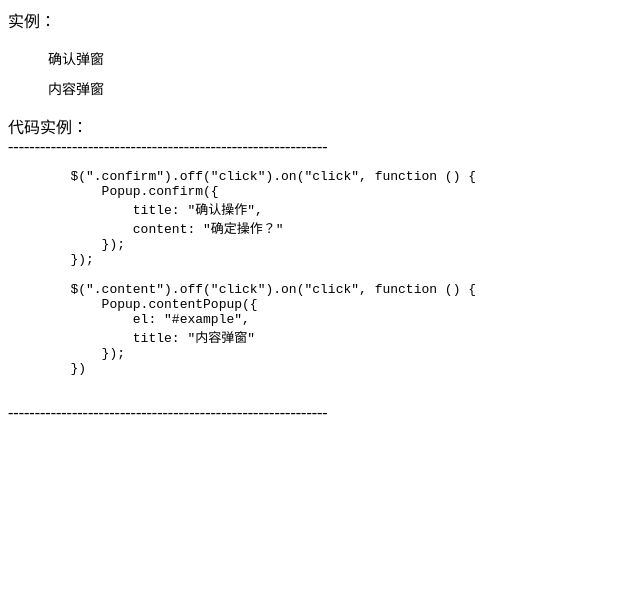
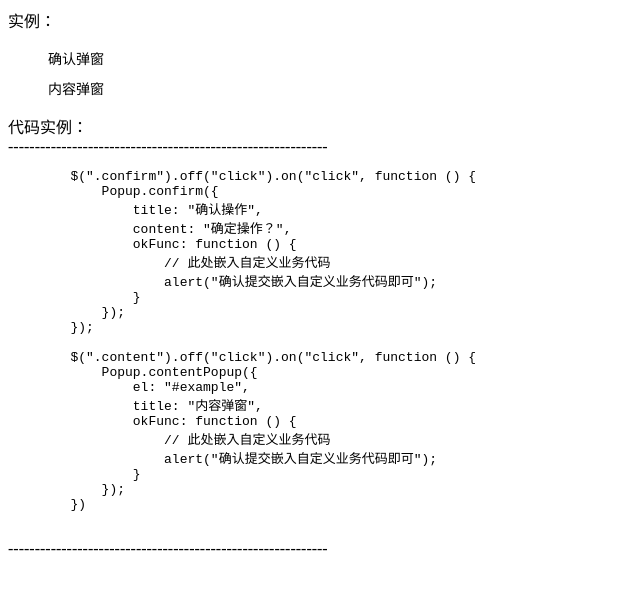
Before and after one commit to XuyiKing/popup, a plain HTML site: page index.html in a window 1280 px wide. Shown: the whole page, without its empty margins (0-640 px from the left). Drawn offline with Linux system fonts and the light colour scheme.

Commit message:
弹窗优化

```diff
--- a/index.html
+++ b/index.html
@@ -38,14 +38,22 @@
         $(".confirm").off("click").on("click", function () {
             Popup.confirm({
                 title: "确认操作",
-                content: "确定操作？"
+                content: "确定操作？",
+                okFunc: function () {
+                    // 此处嵌入自定义业务代码
+                    alert("确认提交嵌入自定义业务代码即可");
+                }
             });
         });
 
         $(".content").off("click").on("click", function () {
             Popup.contentPopup({
                 el: "#example",
-                title: "内容弹窗"
+                title: "内容弹窗",
+                okFunc: function () {
+                    // 此处嵌入自定义业务代码
+                    alert("确认提交嵌入自定义业务代码即可");
+                }
             });
         })
         </pre>
```
